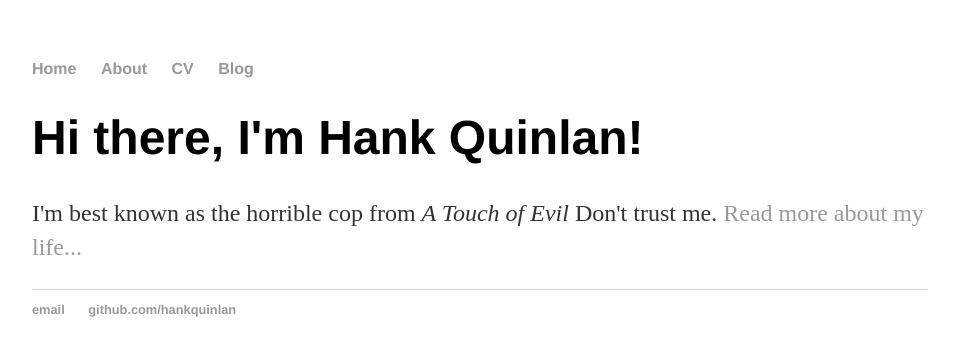
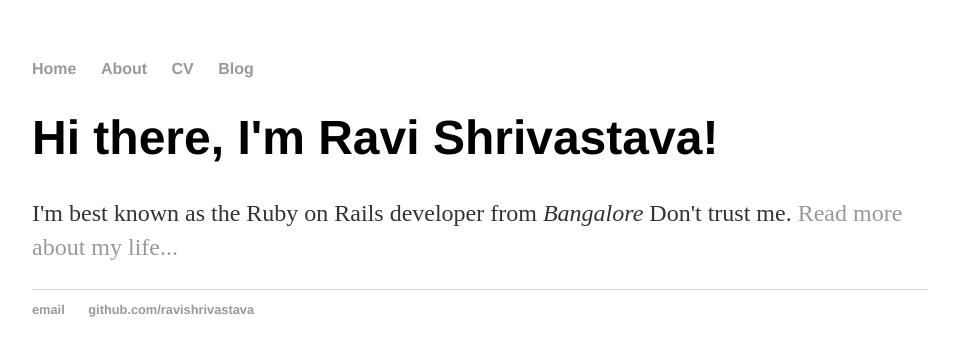
Before and after one commit to ravishrivastava/ravishrivastava.github.io, a Jekyll site: the page built from index.html, in a window 1280 px wide. Shown: the top 356 px of the page, without its empty margins (160-1115 px from the left). Built offline with Jekyll 4.4.1, drawn with Linux system fonts in a browser that asks for light colours.

Commit message:
updated index.html

```diff
--- a/index.html
+++ b/index.html
@@ -1,30 +1,8 @@
-<!DOCTYPE html>
-<html>
-	<head>
-		<title>Hank Quinlan, Horrible Cop</title>
-		<!-- link to main stylesheet -->
-		<link rel="stylesheet" type="text/css" href="/css/main.css">
-	</head>
-	<body>
-		<nav>
-    		<ul>
-        		<li><a href="/">Home</a></li>
-	        	<li><a href="/about">About</a></li>
-        		<li><a href="/cv">CV</a></li>
-        		<li><a href="/blog">Blog</a></li>
-    		</ul>
-		</nav>
-		<div class="container">
-    		<div class="blurb">
-        		<h1>Hi there, I'm Hank Quinlan!</h1>
-				<p>I'm best known as the horrible cop from <em>A Touch of Evil</em> Don't trust me. <a href="/about">Read more about my life...</a></p>
-    		</div><!-- /.blurb -->
-		</div><!-- /.container -->
-		<footer>
-    		<ul>
-        		<li><a href="mailto:hankquinlanhub@gmail.com">email</a></li>
-        		<li><a href="https://github.com/hankquinlan">github.com/hankquinlan</a></li>
-			</ul>
-		</footer>
-	</body>
-</html>
+---
+layout: default
+title: Ravi Shrivastava, Bangalore
+---
+<div class="blurb">
+	<h1>Hi there, I'm Ravi Shrivastava!</h1>
+	<p>I'm best known as the Ruby on Rails developer from <em>Bangalore</em> Don't trust me. <a href="/about">Read more about my life...</a></p>
+</div><!-- /.blurb -->
```
